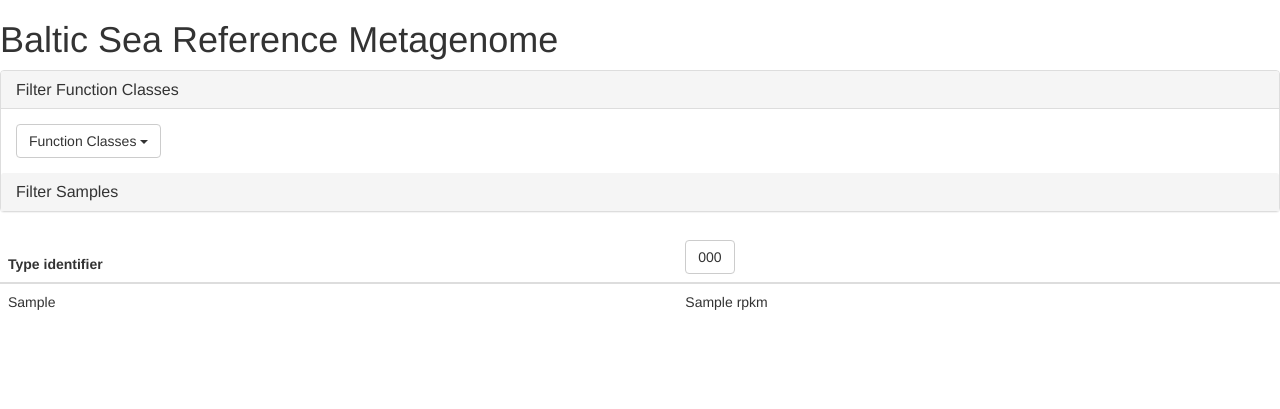
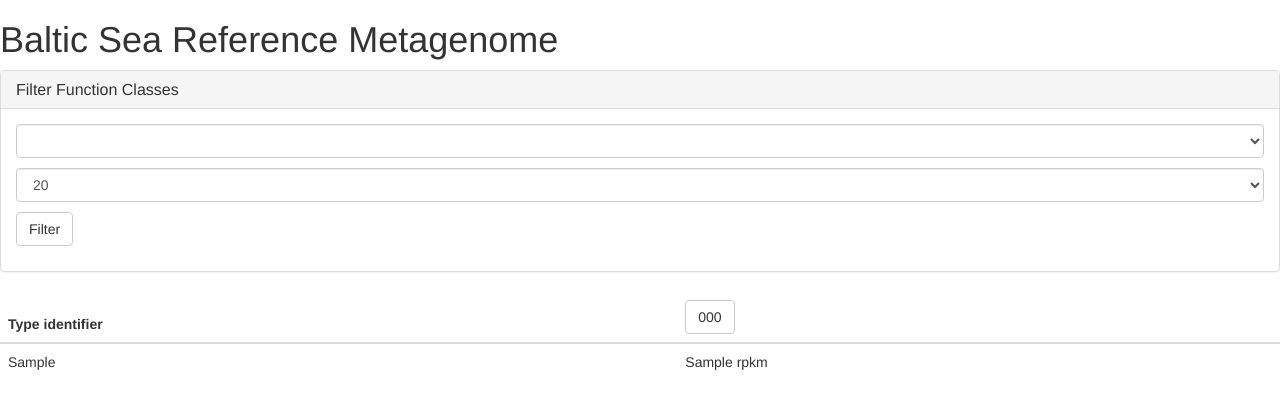
Before and after one commit to EnvGen/BARM_web_server, a Flask app: template templates/index.html in a window 1280 px wide, after a click on "Filter Function Classes". Shown: the top 409 px of the page. Run offline with Flask 2, Linux system fonts and the light colour scheme; tables that the repository leaves empty hold one stand-in row (values such as "Sample post"); the template is opened without the code that fills it: values that come from a table or form of the project are taken from there, most other values are stand-ins (such as "Sample title", 1, 10 or a date in 2020); lists and menus that the app fills with data are empty; some libraries are stand-ins or nearby versions.

Commit message:
Using wtforms for filtering table, much nicer

```diff
--- a/app.py
+++ b/app.py
@@ -1,5 +1,6 @@
 from flask import Flask, render_template, request
 from flask.ext.sqlalchemy import SQLAlchemy
+from forms import FunctionClassFilterForm
 import os
 
 app = Flask(__name__)
@@ -8,32 +9,35 @@ db = SQLAlchemy(app)
 
 from models import Sample, SampleSet, TimePlace, SampleProperty, Annotation
 
-@app.route('/')
+@app.route('/', methods=['GET', 'POST'])
 def index():
-    samples, table = Annotation.rpkm_table()
-    function_classes = ["COG", "PFAM", "TIGRFAM"]
-    return render_template('index.html', table=table, samples=samples, function_classes=function_classes)
+    form = FunctionClassFilterForm()
+    form.function_class.choices = [('cog', 'Cog'),
+                    ('pfam', 'Pfam'),
+                    ('tigrfam', 'TigrFam'),
+                    ('all', 'All')
+                ]
 
-@app.route('/ajax/function_classes_table.html')
-def function_classes_table():
-    button_id = request.args.get('button_id', '')
-    if button_id != '' and button_id.startswith('only_'):
-        function_class = button_id.replace('only_', '')
-        function_class = function_class.lower()
+    if form.validate_on_submit():
+        function_class = form.function_class.data
+        if function_class == 'all':
+            function_class = None
+        limit = form.limit.data
+        if limit == 'all':
+            limit = None
+        else:
+            limit = int(limit)
     else:
-        function_class = None
-    limit = request.args.get('limit', '')
-    if limit == 'all':
-        limit = None
-    elif limit == '':
-        limit = 20
-    else:
-        try:
-            limit = int(limit)
-        except:
-            raise Exception
+        function_class=None
+        limit=20
+
     samples, table = Annotation.rpkm_table(limit=limit, function_class=function_class)
-    return render_template('function_classes_table.html', table=table, samples=samples, button_id=button_id)
+
+    return render_template('index.html',
+            table=table,
+            samples=samples,
+            form=form
+        )
 
 if __name__ == '__main__':
     app.run()
--- /dev/null
+++ b/forms.py
@@ -0,0 +1,7 @@
+from flask.ext.wtf import Form
+from wtforms import SelectField
+
+
+class FunctionClassFilterForm(Form):
+    function_class = SelectField(u'Function Classes', default='all')
+    limit = SelectField(u'Limit', choices=[('10','10'), ('20', '20'), ('50', '50'), ('100', '100'), ('all', 'Show All')], default='20')
--- a/templates/index.html
+++ b/templates/index.html
@@ -12,51 +12,16 @@
     </div>
     <div id="collapseOne" class="panel-collapse collapse" role="tabpanel" aria-labelledby="headingOne">
       <div class="panel-body">
-
-        <div class="dropdown">
-          <button class="btn btn-default dropdown-toggle" type="button" id="function_class_choice" data-toggle="dropdown" aria-haspopup="true" aria-expanded="true">
-            Function Classes
-            <span class="caret"></span>
-          </button>
-          <ul class="dropdown-menu" aria-labelledby="funcion_class_choice">
-            {% for function_class in function_classes %}
-            <li><a href="#" class="filter_on_function_class" id="{{'only_{}'.format(function_class)}}">{{function_class}}</a></li>
-            {% endfor %}
-            <li><a href="#" class="filter_on_function_class" id="all">All</a></li>
-          </ul>
-        </div>
-
-      </div>
-    </div>
-
-    <div class="panel-heading" role="tab" id="headingTwo">
-      <h4 class="panel-title">
-        <a role="button" data-toggle="collapse" data-parent="#accordion" href="#collapseTwo" aria-expanded="true" aria-controls="collapseTwo">
-          Filter Samples
-        </a>
-      </h4>
-    </div>
-    <div id="collapseTwo" class="panel-collapse collapse" role="tabpanel" aria-labelledby="headingTwo">
-      <div class="panel-body">
-        {% for sample in samples %}
-        <div class="checkbox">
-          <label>
-            <input type="checkbox" value="on">{{sample.scilifelab_code}}
-          </label>
-        </div>
-        {% endfor %}
-        <div class="dropdown">
-          <button class="btn btn-default dropdown-toggle" type="button" id="function_class_choice" data-toggle="dropdown" aria-haspopup="true" aria-expanded="true">
-            Samples
-            <span class="caret"></span>
-          </button>
-          <ul class="dropdown-menu" aria-labelledby="funcion_class_choice">
-            {% for sample in samples %}
-            <li><a href="#" class="filter_samples" id="{{'mark_{}'.format(sample)}}">{{sample}}</a></li>
-            {% endfor %}
-            <li><a href="#" class="filter_samples" id="all">All</a></li>
-          </ul>
-        </div>
+        <form action="" method="post" name="filter" class="form-horizontal">
+          {{ form.hidden_tag() }}
+          <p>
+            {{ form.function_class(class="form-control") }}
+          </p>
+          <p>
+            {{ form.limit(class="form-control") }}
+          </p>
+          <p><button type="submit" class="btn btn-default">Filter</button></p>
+      </form>
 
       </div>
     </div>
@@ -64,21 +29,6 @@
 </div>
 
 {% include 'function_classes_table.html' %}
-<script type=text/javascript>
-  $(document).ready(function() {
-    $('a.filter_on_function_class').click( function () {
-      $.get( "ajax/function_classes_table.html", { button_id: $(this).attr('id') }, function(data){
-        $('table').replaceWith(data)
-      })
-    })
-  })
-  $(document).ready(function() {
-    $('a.filter_samples').click( function () {
-      $.get( "ajax/function_classes_table.html", { button_id: $(this).attr('id') }, function(data){
-        $('table').replaceWith(data)
-      })
-    })
-  })
-</script>
+
 {% endblock body %}
 <!-- $(this).attr('id') ) -->
```
